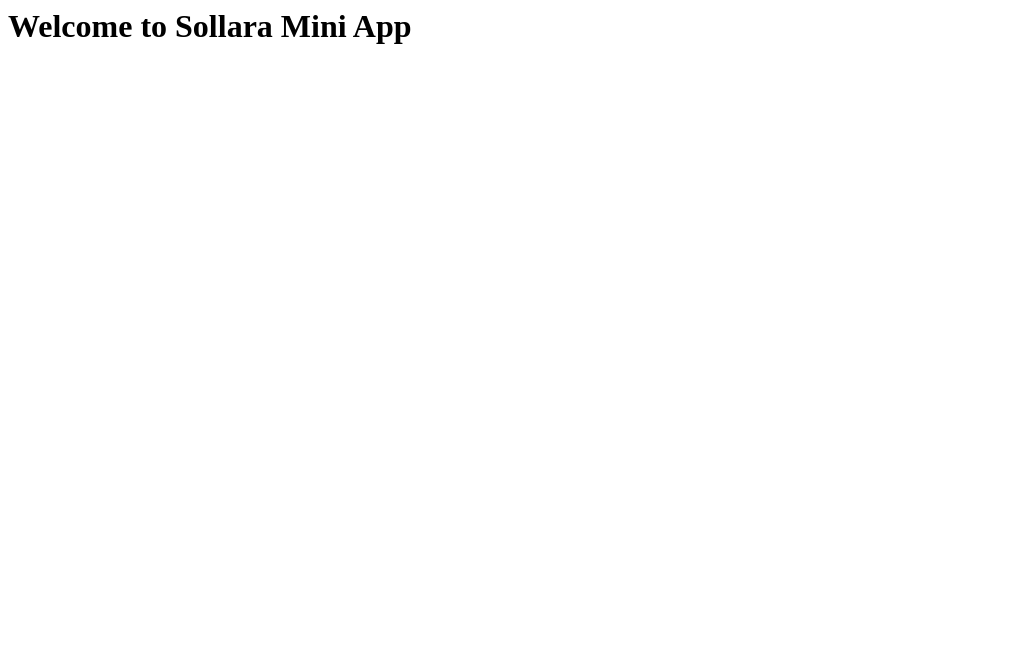
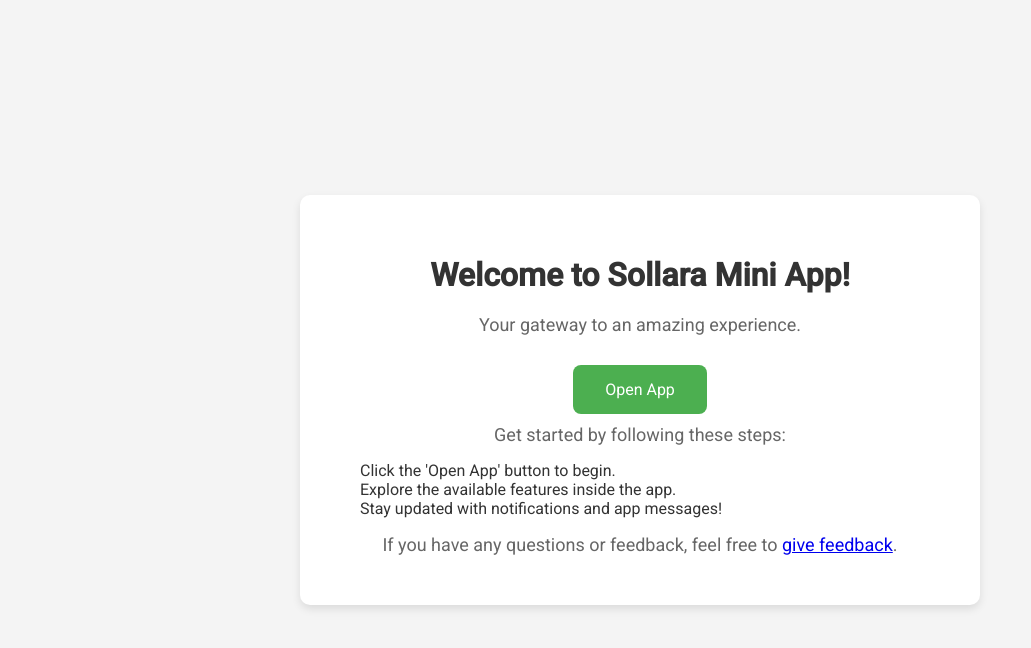
Before and after one commit to Blackiee23/sollara-mini-app, a website: page public/index.html in a window 1280 px wide. Shown: the whole page, without its empty margins (0-1031 px from the left). Drawn offline with Linux system fonts and the light colour scheme.

Commit message:
Update index.html

```diff
--- a/public/index.html
+++ b/public/index.html
@@ -1,8 +1,85 @@
 <html>
   <head>
     <title>Sollara Mini App</title>
+    <!-- Link to Google Fonts for a better font -->
+    <link href="https://fonts.googleapis.com/css2?family=Roboto:wght@400;500&display=swap" rel="stylesheet">
+    <style>
+      /* Basic styling for body */
+      body {
+        font-family: 'Roboto', sans-serif;
+        background-color: #f4f4f4;
+        margin: 0;
+        padding: 0;
+        display: flex;
+        justify-content: center;
+        align-items: center;
+        height: 100vh;
+        text-align: center;
+      }
+
+      h1 {
+        color: #333;
+        margin-bottom: 20px;
+      }
+
+      p {
+        color: #666;
+        font-size: 18px;
+        margin: 10px 0;
+      }
+
+      .button {
+        background-color: #4CAF50;
+        color: white;
+        padding: 15px 32px;
+        text-align: center;
+        text-decoration: none;
+        display: inline-block;
+        font-size: 16px;
+        border-radius: 8px;
+        margin-top: 20px;
+        cursor: pointer;
+      }
+
+      .button:hover {
+        background-color: #45a049;
+      }
+
+      .container {
+        background-color: #fff;
+        box-shadow: 0 4px 8px rgba(0, 0, 0, 0.1);
+        padding: 40px;
+        border-radius: 10px;
+        width: 100%;
+        max-width: 600px;
+        text-align: center;
+      }
+
+      @media (max-width: 600px) {
+        body {
+          font-size: 14px;
+        }
+        .container {
+          width: 90%;
+          padding: 20px;
+        }
+      }
+    </style>
   </head>
   <body>
-    <h1>Welcome to Sollara Mini App</h1>
+    <div class="container">
+      <h1>Welcome to Sollara Mini App!</h1>
+      <p>Your gateway to an amazing experience.</p>
+      <a href="https://sollara-mini-app-zb82.vercel.app/" class="button">Open App</a>
+
+      <p>Get started by following these steps:</p>
+      <ul style="text-align: left; color: #333; list-style: none; padding-left: 20px;">
+        <li>Click the 'Open App' button to begin.</li>
+        <li>Explore the available features inside the app.</li>
+        <li>Stay updated with notifications and app messages!</li>
+      </ul>
+
+      <p>If you have any questions or feedback, feel free to <a href="https://t.me/YourFeedbackBot" target="_blank">give feedback</a>.</p>
+    </div>
   </body>
 </html>
```
